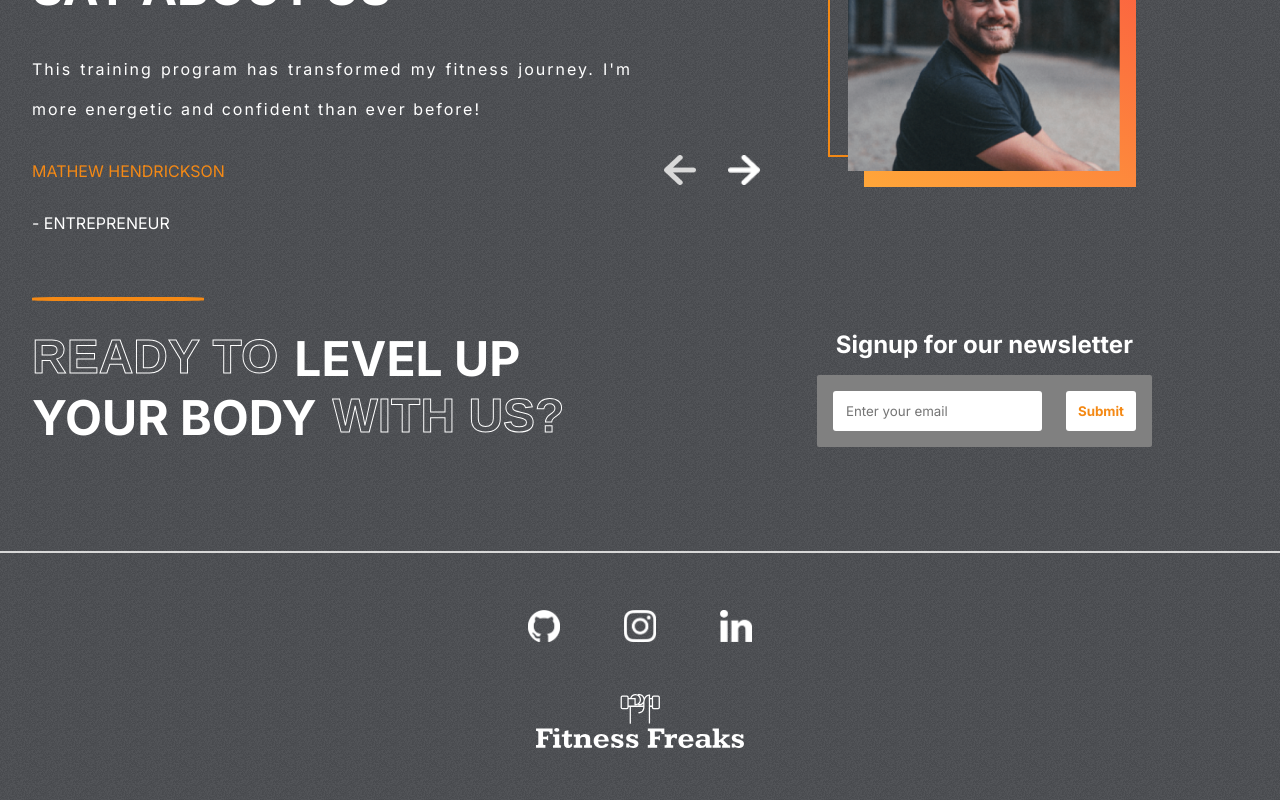
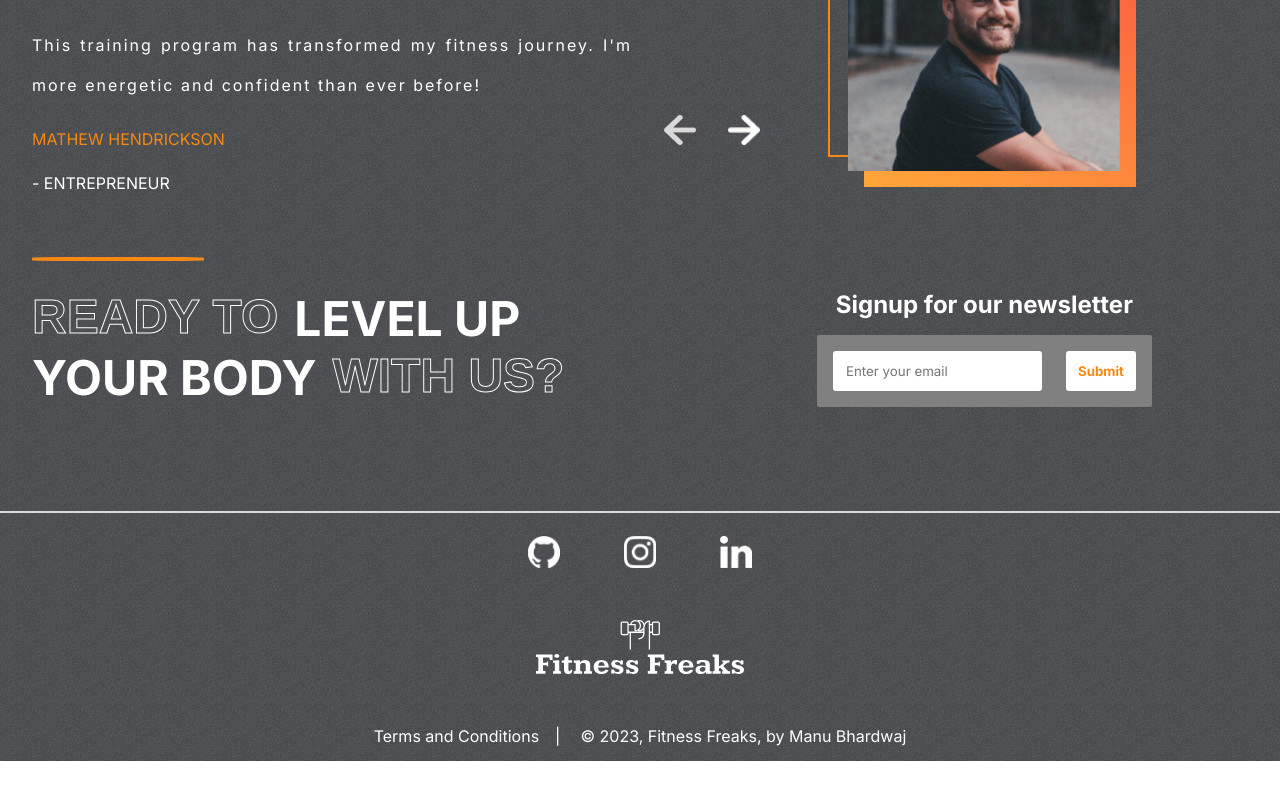
Before and after one commit to ManuBhardwaj001/FitClub-Starter, a React (Create React App) app: page / in a window 1280 px wide. Shown: the part 2706-3506 px from the top of the page. After the commit the page ends 3467 px from the top, so only its background shows below. Built offline with nearby package versions, Linux system fonts and the light colour scheme.

Commit message:
minor bug fixes

```diff
--- a/src/components/Footer/Footer.css
+++ b/src/components/Footer/Footer.css
@@ -29,3 +29,32 @@
 .logo-f > img {
   width: 13rem;
 }
+.copyright {
+  cursor: pointer;
+  color: white;
+  display: flex;
+  flex-direction: row;
+  gap: 1rem;
+}
+.copyright a {
+  text-decoration: none;
+  display: flex;
+}
+.term {
+  color: white;
+}
+.copy {
+  color: white;
+}
+.copy:hover {
+  color: var(--orange);
+}
+.term:hover {
+  color: var(--orange);
+}
+.pipe {
+  color: white;
+}
+.pipe:hover {
+  color: var(--orange);
+}
--- a/src/components/Footer/Footer.jsx
+++ b/src/components/Footer/Footer.jsx
@@ -13,11 +13,11 @@ const Footer = () => {
       <div className="footer">
         <div className="social">
           <a href="https://github.com/ManuBhardwaj001">
-          <img className="git" src={Github} alt="" />
+            <img className="git" src={Github} alt="" />
           </a>
           <img src={Insta} alt="" />
           <a href="https://www.linkedin.com/in/manu-bhardwaj-467290282">
-          <img className="linkedin" src={Linkedin} alt="" />
+            <img className="linkedin" src={Linkedin} alt="" />
           </a>
         </div>
         <Link to="Home" smooth={true} duration={1000}>
@@ -25,6 +25,17 @@ const Footer = () => {
             <img src={Logo} alt="" style={{ cursor: "pointer" }} />
           </div>
         </Link>
+        <div className="copyright">
+          <a href="/">
+            <span className="term">Terms and Conditions </span>
+          </a>
+          <span className="pipe">|</span>
+          <a href="/">
+            <span className="copy" style={{ marginLeft: "4px" }}>
+              © 2023, Fitness Freaks, by Manu Bhardwaj
+            </span>
+          </a>
+        </div>
       </div>
     </div>
   );
--- a/src/components/Hero/Hero.jsx
+++ b/src/components/Hero/Hero.jsx
@@ -8,7 +8,7 @@ import Calories from "../../assets/calories.png";
 import { motion } from "framer-motion";
 import NumberCounter from "number-counter";
 const Hero = () => {
-  const transition = { type: "spring", duration: 2 };
+  const transition = { type: "tween", duration: 2 };
   const mobile = window.innerWidth <= 768 ? true : false;
   return (
     <div className="hero" id="Home">
--- a/src/components/Plans/Plans.css
+++ b/src/components/Plans/Plans.css
@@ -27,6 +27,10 @@
   gap: 3rem;
 }
 .plan-0:hover ~ .plan-1 {
+  transform: scale(1) !important;
+  background: var(--caloryCard) !important;
+}
+.plan-2:hover ~ .plan-1 {
   transform: scale(1);
   background: var(--caloryCard);
 }
--- a/src/components/Plans/Plans.jsx
+++ b/src/components/Plans/Plans.jsx
@@ -1,8 +1,36 @@
 import React from "react";
+import { useEffect } from "react";
 import "./Plans.css";
 import whiteTick from "../../assets/whiteTick.png";
 import { plansData } from "../../data/plansData";
 const Plans = () => {
+  useEffect(() => {
+    const third = document.getElementsByClassName("plan-2")[0];
+    const second = document.getElementsByClassName("plan-1")[0];
+    third.addEventListener("mouseleave", () => dehighlightThird(second, third));
+    third.addEventListener("mouseenter", () => highlightThird(second, third));
+  }, []);
+
+  const highlightThird = (second, third) => {
+    second.style.background = "gray";
+    second.style.transform = "scale(1)";
+
+    third.style.background =
+      "linear-gradient(210.41deg,#fa5042 1.14%,#ffa739 100.75%)";
+    third.style.transition = "background-color 0.3s, transform 0.3s";
+    third.style.transform = "scale(1.1)";
+  };
+
+  const dehighlightThird = (second, third) => {
+    second.style.background =
+      "linear-gradient(210.41deg,#fa5042 1.14%,#ffa739 100.75%)";
+    second.style.transition = "background-color 0.3s, transform 0.3s";
+    second.style.transform = "scale(1.1)";
+
+    third.style.background = "gray";
+    third.style.transform = "scale(1)";
+  };
+
   return (
     <div className="plans-container" id="Plans">
       <div className="blur plans-blur-1"></div>
--- a/src/components/Testimonials/Testimonials.css
+++ b/src/components/Testimonials/Testimonials.css
@@ -7,7 +7,7 @@
 .left-t {
   display: flex;
   flex: 1 1;
-  gap: 2rem;
+  gap: 1.5rem;
   flex-direction: column;
   text-transform: uppercase;
   color: white;
```
